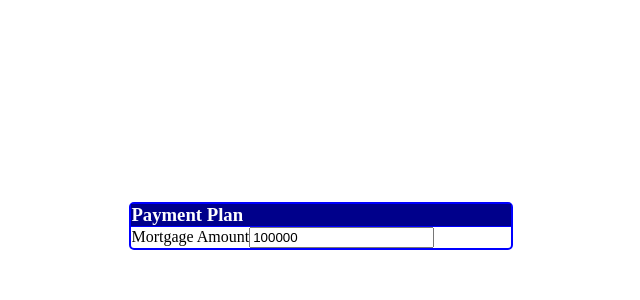
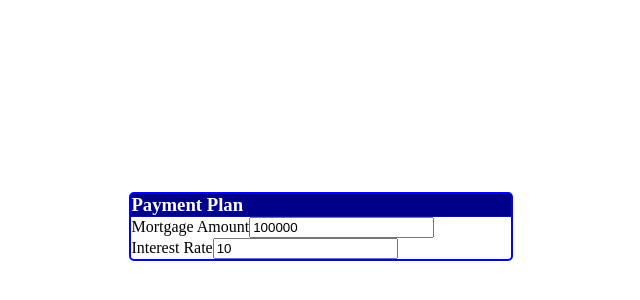
Before and after one commit to MaeBerris/Mortgage_Calculator, a React (Create React App) app in the folder my-app/: page / in a window 1280 px wide. Shown: the part 182-482 px from the top of the page, without its empty margins (319-959 px from the left). Built offline with nearby package versions, Linux system fonts and the light colour scheme.

Commit message:
started working on interest rate and constants

```diff
--- a/my-app/src/components/Form/Form.js
+++ b/my-app/src/components/Form/Form.js
@@ -1,9 +1,11 @@
 import React from "react";
 import styled from "styled-components";
 import MortgageAmountInput from "../MortgageAmountInput/MortgageAmountInput";
+import InterestRateInput from "../InterestRateInput/InterestRateInput";
 
 const Form = () => {
   const [mortgage, setMortgageAmount] = React.useState(100000);
+  const [interest, setInterest] = React.useState(10);
   return (
     <FormWrapper>
       <FormHeader>Payment Plan</FormHeader>
@@ -11,6 +13,7 @@ const Form = () => {
         mortgage={mortgage}
         setMortgageAmount={setMortgageAmount}
       />
+      <InterestRateInput interest={interest} setInterest={setInterest} />
     </FormWrapper>
   );
 };
--- /dev/null
+++ b/my-app/src/components/InterestRateInput/InterestRateInput.js
@@ -0,0 +1,27 @@
+import isPositiveNumber from "../../helpers/IsPositiveNumber";
+import React from "react";
+
+const InterestRateInput = ({ interest, setInterest }) => {
+  const onChange = (ev) => {
+    const CheckIsPositiveNumber = isPositiveNumber(ev.target.value);
+    if (!CheckIsPositiveNumber && ev.target.value !== "") {
+      return;
+    } else {
+      setInterest(ev.target.value);
+    }
+  };
+
+  return (
+    <div>
+      <label htmlFor="interestRate">Interest Rate</label>
+      <input
+        type="number"
+        id="interestRate"
+        value={interest}
+        onChange={onChange}
+      />
+    </div>
+  );
+};
+
+export default InterestRateInput;
```
Also changed, not shown: my-app/src/constants.js (added, +9 -0 lines).
